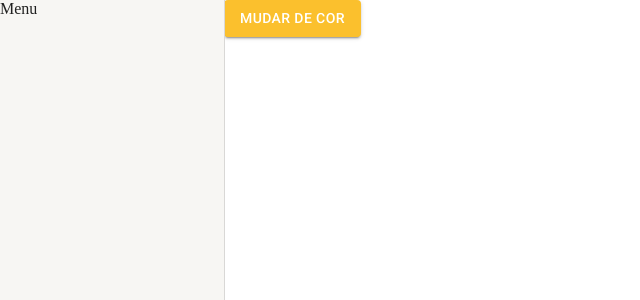
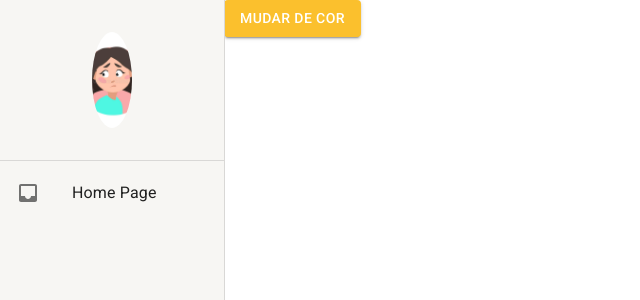
Before and after one commit to wilhamsJW/React-Material-UI-e-Typescript, a React (Create React App) app in the folder client/: page /page-initial in a window 1280 px wide. Shown: the top 300 px of the page, without its empty margins (0-640 px from the left). Built offline with nearby package versions, Linux system fonts and the light colour scheme.

Commit message:
feat: added-avatar-in-menu-menu-side

```diff
--- a/client/src/shared/components/menu-side/MenuSide.tsx
+++ b/client/src/shared/components/menu-side/MenuSide.tsx
@@ -1,18 +1,52 @@
-import { Drawer, Box, useTheme } from "@mui/material"
+import {
+    Drawer,
+    Box,
+    useTheme,
+    Divider,
+    List,
+    ListItemButton,
+    ListItemIcon,
+    ListItemText,
+    ListItem
+ } from "@mui/material"
+import Avatar from '@mui/material/Avatar';
+import InboxIcon from '@mui/icons-material/Inbox';
 
 export const MenuSide: React.FC = ({ children }) => { // children -> como este compornente é um React.FC ele pode acessar o children
-                                                     // o elemento filho dele ou o children está sendo inserido  no arquivo App.tsx
-                                                    // o children dele é o: <AppRoutes />
+    // o elemento filho dele ou o children está sendo inserido  no arquivo App.tsx
+    // o children dele é o: <AppRoutes />
 
     const theme = useTheme() // useTheme tem acesso direto a todas a informações do tema, tanto o dark como light, isso só é possivel
-                            // devido a maneira q foi estruturada esses tema, no arquivo ThemeContext dá pra entender como foi feito
+    // devido a maneira q foi estruturada esses tema, no arquivo ThemeContext dá pra entender como foi feito
 
     return (
         <>
             <Drawer variant='permanent'>
-                <Box width={theme.spacing(28)}>
-                    Menu
+
+                <Box width={theme.spacing(28)} display='flex' height='100%' flexDirection='column'>
+                    <Box width='100%' height={theme.spacing(20)} display='flex' alignItems='center' justifyContent='center'>
+                        <Avatar
+                            sx={{ height: theme.spacing(12), maxWidth: theme.spacing(62) }}
+                            src="assets/avatar.png"
+                        />
+                    </Box>
+                    <Divider />
+
+                    <Box flex={1}>
+                        <List component='nav'>
+                            <ListItem disablePadding>
+                                <ListItemButton>
+                                    <ListItemIcon>
+                                        <InboxIcon />
+                                    </ListItemIcon>
+                                    <ListItemText primary="Home Page" />
+                                </ListItemButton>
+                            </ListItem>
+                        </List>
+                    </Box>
+
                 </Box>
+
             </Drawer>
 
             <Box height='100vh' marginLeft={theme.spacing(28)}> {/** spacing é uma unidade de medir do próprio material ui, cada número dado na funçãos spacing()
```
Also changed, not shown: client/public/assets/avatar.png.
